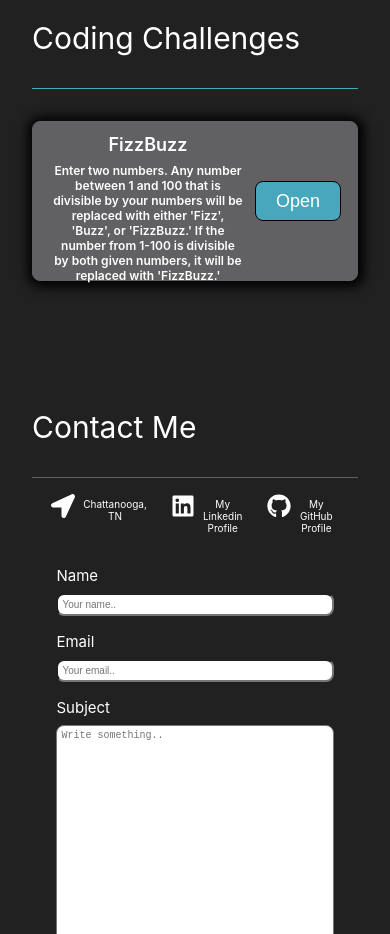
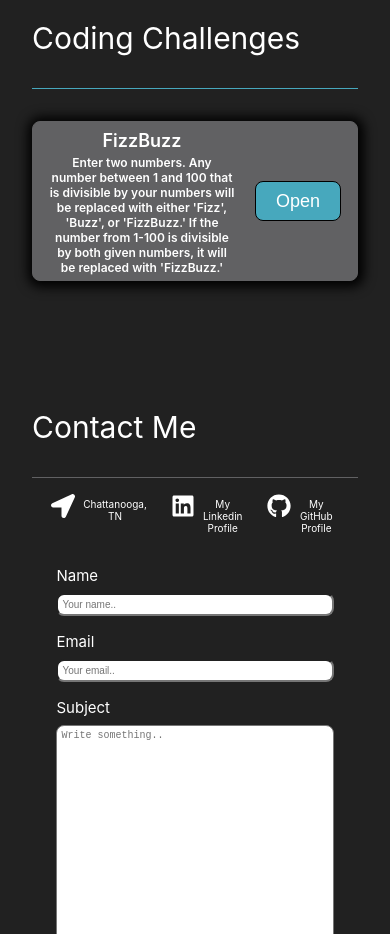
Before and after one commit to Ericcrain77/Portfolio-V2, a React (Create React App) app: page / in a window 390 px wide. Shown: the part 3320-4254 px from the top of the page. Built offline with nearby package versions, Linux system fonts and the light colour scheme.

Commit message:
fixed spacing issue on modal cards

```diff
--- a/src/components/Challenges/Challenges.js
+++ b/src/components/Challenges/Challenges.js
@@ -9,9 +9,9 @@ const MODAL_STYLES = {
     content: {
         position: 'absolute',
         top: '5rem',
-        right: '5rem',
+        right: '3rem',
         bottom: '5rem',
-        left: '5rem',
+        left: '3rem',
         // transform: 'translate(-5rem, -15rem)',
         backgroundcolor: 'var(--granite-gray)',
         padding: '2rem',
@@ -39,7 +39,7 @@ function Challenges() {
             <h2>Coding Challenges</h2>
             <div className="challenges-section-cards">
                 <div className="modal-card">
-                    <div>
+                    <div className="modal-card-body">
                         <h4>FizzBuzz</h4>
                         <p>Enter two numbers. Any number between 1 and 100 that is divisible by your numbers will be replaced with either 'Fizz', 'Buzz', or 'FizzBuzz.' If the number from 1-100 is divisible by both given numbers, it will be replaced with 'FizzBuzz.'</p>
                     </div>
--- a/src/components/Challenges/challenges.css
+++ b/src/components/Challenges/challenges.css
@@ -150,8 +150,16 @@
         width: 100%;
         height: 10rem;
     }
-    .modal-card p {
-        padding: .5rem .5rem;
+    .modal-card-body {
+        margin-right: .75rem;
+        margin-top: auto;
+        margin-bottom: auto;
+    }
+    .modal-card-body h4 {
+        margin-top: -.25rem;
+    }
+    .modal-card-body p {
+        padding: .25rem .25rem;
     }
     .modal-btn {
         height: 2.5rem;
```
